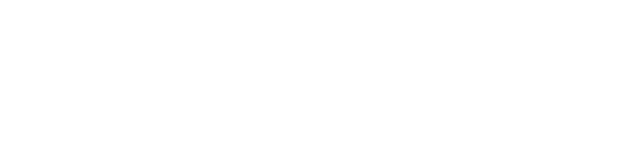
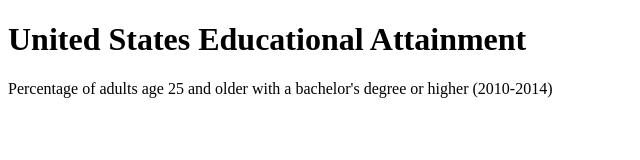
Before and after one commit to jeremiey/choropleth-map, a plain HTML site: page index.html in a window 1280 px wide. Shown: the whole page, without its empty margins (0-640 px from the left). Drawn offline with nearby package versions, Linux system fonts and the light colour scheme.

Commit message:
completed user story 1 and 2

```diff
--- a/index.html
+++ b/index.html
@@ -10,7 +10,12 @@
   <title>Choropleth Map</title>
 </head>
 <body>
-
+  <h1 id="title">
+    United States Educational Attainment
+  </h1>
+  <div id="description" style="margin: 0;">
+    Percentage of adults age 25 and older with a bachelor's degree or higher (2010-2014)
+  </div>
 </body>
 <script src="script.js"></script>
 <script src="https://cdn.freecodecamp.org/testable-projects-fcc/v1/bundle.js"></script>
```
